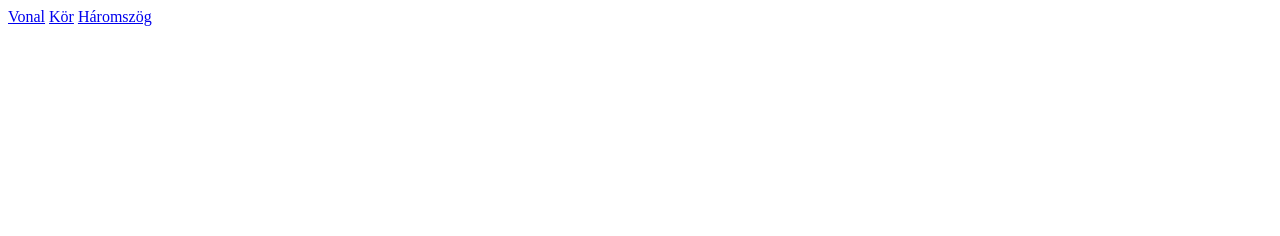
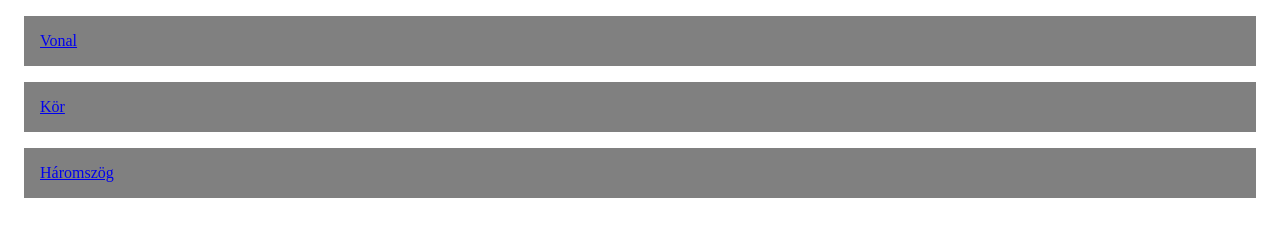
Before and after one commit to Kristofy/inverzio, a plain HTML site: page lobby.html in a window 1280 px wide. Drawn offline with Linux system fonts and the light colour scheme.

Commit message:
Update lobby.html

```diff
--- a/lobby.html
+++ b/lobby.html
@@ -2,6 +2,17 @@
 <html>
  <head>
   <title>lobby</title>
+  <style>
+   a {
+    display: block;
+    padding: 1em;
+    background: gray;
+    margin: 1em;
+   }
+   a:hover{
+    background:ligthen(gray);
+   }
+  </style>
  </head>
  <body>
   <a role="button" href="./matechVonal">Vonal</a>
```
